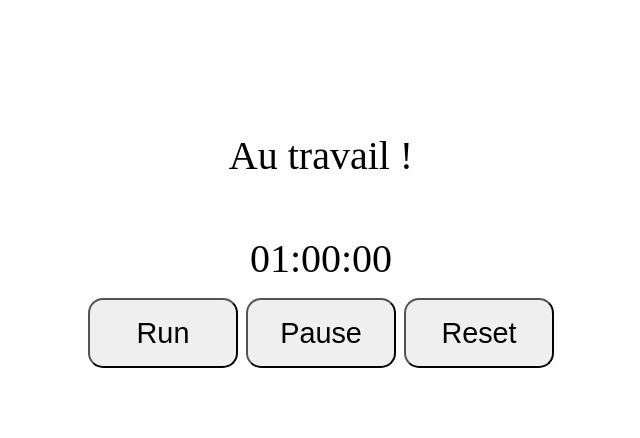
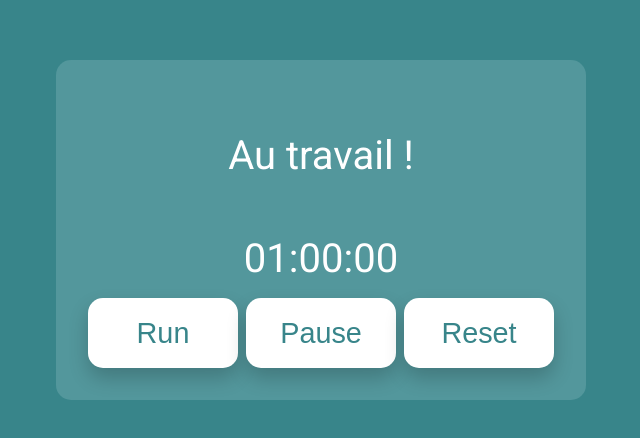
Before and after one commit to RiosRazafinandriana/CountDownApp, a React (Vite) app: page / in a window 1280 px wide. Shown: the part 170-608 px from the top of the page, without its empty margins (319-959 px from the left). Built offline with nearby package versions, Linux system fonts and the light colour scheme.

Commit message:
add styles

```diff
--- a/index.html
+++ b/index.html
@@ -4,6 +4,9 @@
     <meta charset="UTF-8" />
     <link rel="icon" type="image/svg+xml" href="/vite.svg" />
     <meta name="viewport" content="width=device-width, initial-scale=1.0" />
+    <link rel="preconnect" href="https://fonts.googleapis.com">
+    <link rel="preconnect" href="https://fonts.gstatic.com" crossorigin>
+    <link href="https://fonts.googleapis.com/css2?family=Roboto:wght@400;500;700&display=swap" rel="stylesheet">
     <title>timerapp</title>
   </head>
   <body>
--- a/src/Timer.tsx
+++ b/src/Timer.tsx
@@ -1,4 +1,4 @@
-import { useEffect, useRef, useState } from "react"
+import { useRef, useState } from "react"
 import { useWithSound } from "./useWithSound"
 import alarm from "./assets/videoplayback.mp3"
 
@@ -97,7 +97,6 @@
             <div className="timer">
                 <p>{mode === "work" ? "Au travail !" : "Pause"}</p>
                 <label>{formatTime(duration)}</label>
-                {duration <= 0 && <p>Timeout !</p>}
 
                 <div style={{display: "flex", flexDirection: "row", gap: "0.5rem"}}>
                     <button onClick={startTimer}>Run</button>
--- a/src/style.css
+++ b/src/style.css
@@ -1,23 +1,33 @@
 .timer {
+    border-radius: 15px;
+    background-color: rgb(83, 151, 156);
 	display: flex;
 	flex-direction: column;
 	align-items: center;
 	justify-content: center;
 	gap: 1rem; /* espace plus grand */
 	font-size: 2.5rem; /* texte énorme pour <label> et <p> */
+    padding: 2rem; /* espace autour des éléments */
 }
 
 button {
+    border: 0;
+    background-color: white;
+    color: rgb(56 133 138);
 	width: 150px;       /* boutons beaucoup plus larges */
 	height: 70px;       /* boutons plus hauts */
 	font-size: 1.8rem;  /* texte des boutons grand */
 	cursor: pointer;
     border-radius: 15px;
+    box-shadow: 0 10px 20px rgba(0, 0, 0, 0.2);
 }
 
 html, body, #root {
+    background-color: rgb(56 133 138);
+    color: white;
 	height: 100%;
 	margin: 0;
+	font-family: 'Roboto', sans-serif;
 }
 
 #root {
```
